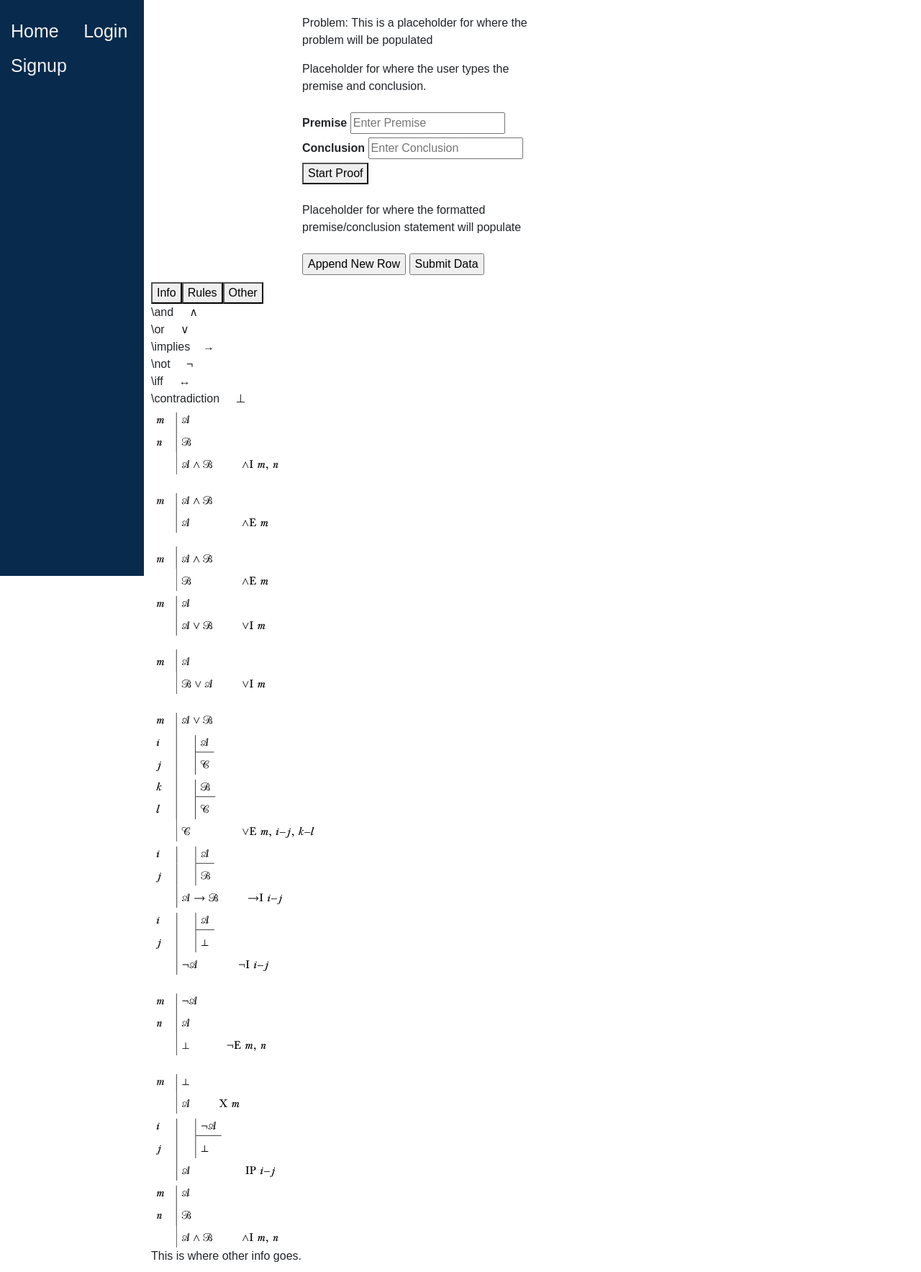
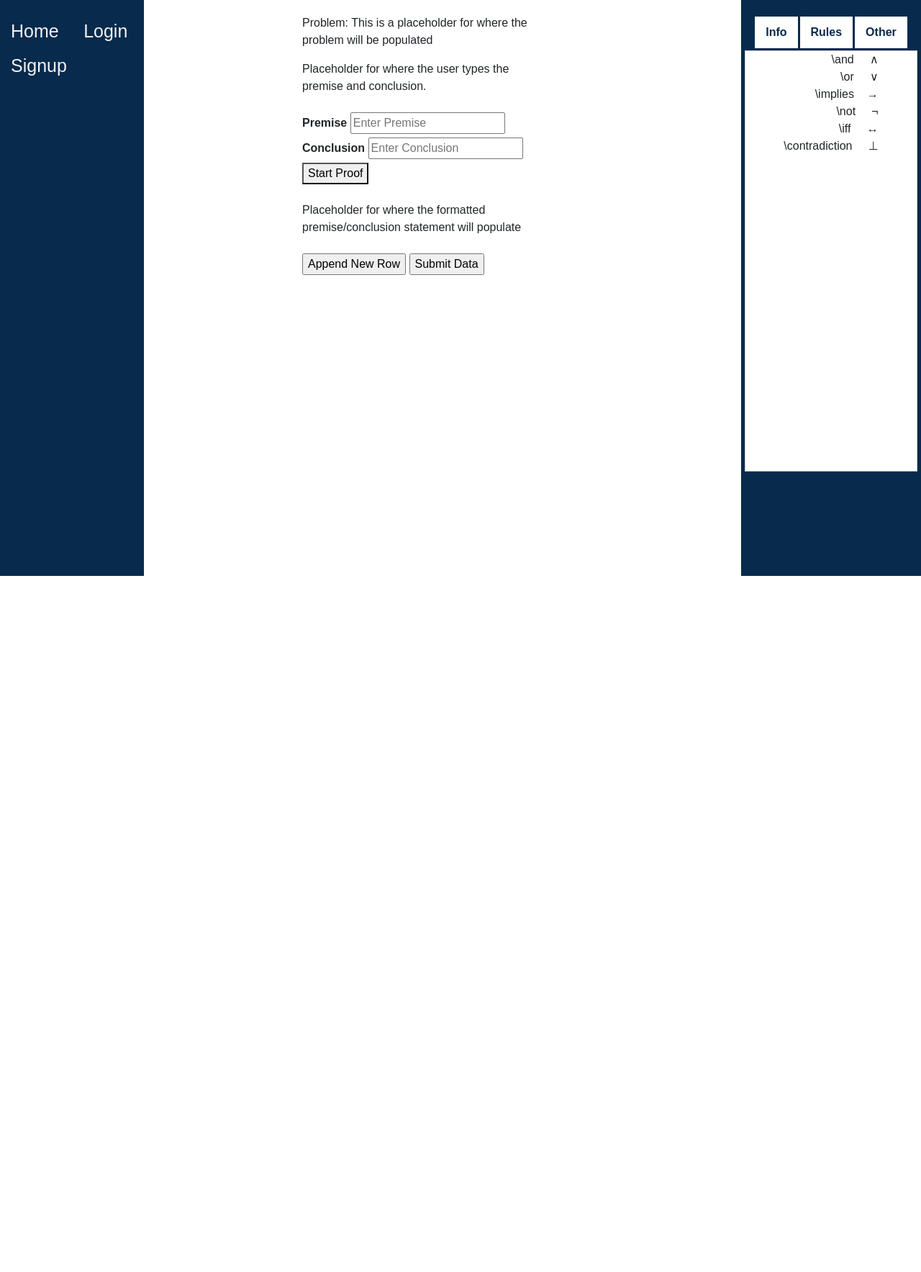
Before and after one commit to cmsho/Proof-Tool, a Django app: page /proofs/assignmentpage in a window 1280 px wide. Shown: the whole page at 72% size. After the commit the page ends 800 px from the top, so only its background shows below. Run offline with Django 3.2, Linux system fonts and the light colour scheme; some libraries are stand-ins or nearby versions.

Commit message:
Extended base.html and included right_nav_menu

```diff
--- a/proofchecker/templates/proofchecker/assignment_page.html
+++ b/proofchecker/templates/proofchecker/assignment_page.html
@@ -1,4 +1,4 @@
-{% extends 'proofchecker/base.html' %} {% block content %} {% load static %} {% load static %}
+{% extends 'proofchecker/base.html' %} {% block content %} {% load static %}
 
 <main>
     <p> Problem: This is a placeholder for where the problem will be populated</p>
@@ -34,60 +34,4 @@
 
 </main>
 
-<nav class="right-side-navigation">
-    <div class="btn-group">
-        <button id="info" onclick="showInformation(this.id)">Info</button>
-        <button id="rules" onclick="showInformation(this.id)">Rules</button>
-        <button id="other" onclick="showInformation(this.id)">Other</button>
-    </div>
-
-    <div id="menu">
-        <div id="info-information">
-            \and &nbsp&nbsp&nbsp ∧
-            <br> \or &nbsp&nbsp&nbsp ∨
-            <br> \implies &nbsp&nbsp →
-            <br> \not &nbsp&nbsp&nbsp ¬
-            <br> \iff &nbsp&nbsp&nbsp ↔
-            <br> \contradiction &nbsp&nbsp&nbsp ⊥
-            <br>
-        </div>
-
-        <div id="rules-information">
-            <img src="{% static 'proofchecker/images/ai.svg' %}" alt="My image">
-            <br>
-            <img src="{% static 'proofchecker/images/ae.svg' %}" alt="My image">
-            <br>
-            <img src="{% static 'proofchecker/images/oi.svg' %}" alt="My image">
-            <br>
-            <img src="{% static 'proofchecker/images/oe.svg' %}" alt="My image">
-            <br>
-            <img src="{% static 'proofchecker/images/ci.svg' %}" alt="My image">
-            <br>
-            <img src="{% static 'proofchecker/images/ni.svg' %}" alt="My image">
-            <br>
-            <img src="{% static 'proofchecker/images/ne.svg' %}" alt="My image">
-            <br>
-            <img src="{% static 'proofchecker/images/xp.svg' %}" alt="My image">
-            <br>
-            <img src="{% static 'proofchecker/images/ip.svg' %}" alt="My image">
-            <br>
-            <img src="{% static 'proofchecker/images/Ai.svg' %}" alt="My image">
-            <br>
-
-
-
-
-        </div>
-
-        <div id="other-information">
-            This is where other info goes.
-        </div>
-
-
-
-    </div>
-
-</nav>
-
-
-{% endblock %}
+{% include 'proofchecker/right_navigation_menu.html' %} {% endblock %}
```
